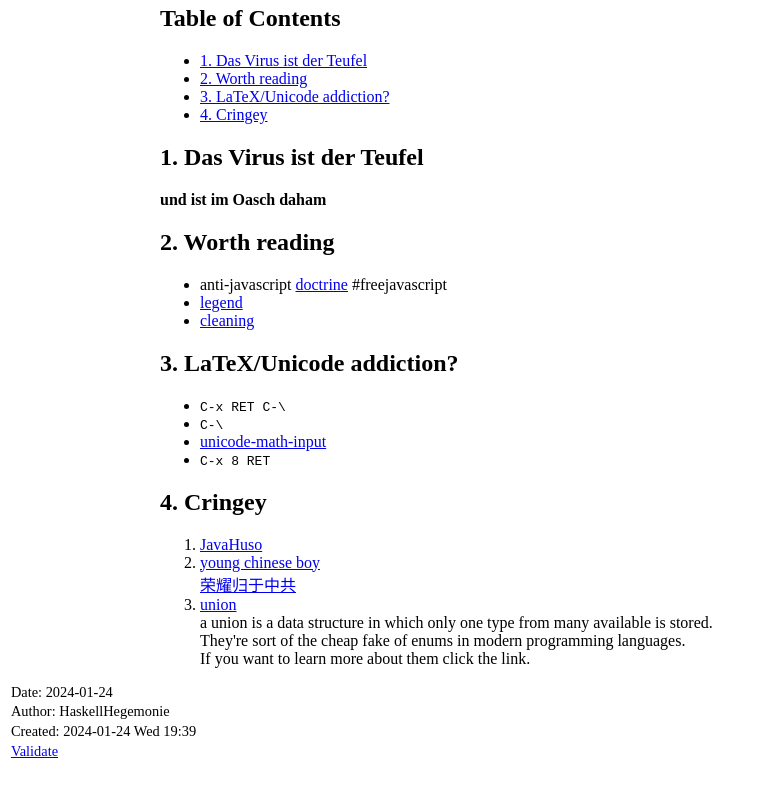
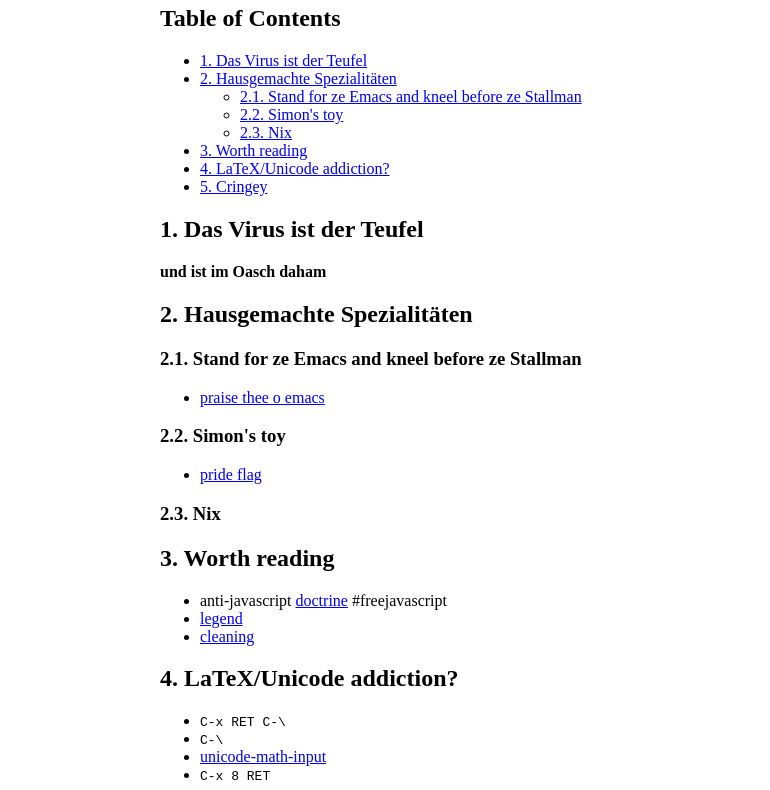
Before and after one commit to HaskellHegemonie/haskellhegemonie.github.io, a plain HTML site: page index.html in a window 1280 px wide. Shown: the part 73-863 px from the top of the page, without its empty margins (0-770 px from the left). Before the commit the page ends 841 px from the top, so only its background shows below. Drawn offline with Linux system fonts and the light colour scheme.

Commit message:
Saturday commit

```diff
--- a/index.html
+++ b/index.html
@@ -3,10 +3,10 @@
 "http://www.w3.org/TR/xhtml1/DTD/xhtml1-strict.dtd">
 <html xmlns="http://www.w3.org/1999/xhtml" lang="en" xml:lang="en">
 <head>
-<!-- 2024-01-24 Wed 19:39 -->
+<!-- 2024-01-27 Sat 21:43 -->
 <meta http-equiv="Content-Type" content="text/html;charset=utf-8" />
 <meta name="viewport" content="width=device-width, initial-scale=1" />
-<title>Page</title>
+<title>Speisekarte</title>
 <meta name="author" content="HaskellHegemonie" />
 <meta name="generator" content="Org Mode" />
 <style>
@@ -196,30 +196,61 @@
 </head>
 <body>
 <div id="content" class="content">
-<h1 class="title">Page</h1>
+<h1 class="title">Speisekarte</h1>
 <div id="table-of-contents" role="doc-toc">
 <h2>Table of Contents</h2>
 <div id="text-table-of-contents" role="doc-toc">
 <ul>
-<li><a href="#org1afc945">1. Das Virus ist der Teufel</a></li>
-<li><a href="#org58a4337">2. Worth reading</a></li>
-<li><a href="#org7cdacbf">3. LaTeX/Unicode addiction?</a></li>
-<li><a href="#orgcd46240">4. Cringey</a></li>
+<li><a href="#org9b78e88">1. Das Virus ist der Teufel</a></li>
+<li><a href="#org643a8fe">2. Hausgemachte Spezialitäten</a>
+<ul>
+<li><a href="#orgb058a84">2.1. Stand for ze Emacs and kneel before ze Stallman</a></li>
+<li><a href="#org36c01f6">2.2. Simon's toy</a></li>
+<li><a href="#org6d8cf98">2.3. Nix</a></li>
+</ul>
+</li>
+<li><a href="#orge245269">3. Worth reading</a></li>
+<li><a href="#orgec2d70f">4. LaTeX/Unicode addiction?</a></li>
+<li><a href="#org4ee4a64">5. Cringey</a></li>
 </ul>
 </div>
 </div>
 
-<div id="outline-container-org1afc945" class="outline-2">
-<h2 id="org1afc945"><span class="section-number-2">1.</span> Das Virus ist der Teufel</h2>
+<div id="outline-container-org9b78e88" class="outline-2">
+<h2 id="org9b78e88"><span class="section-number-2">1.</span> Das Virus ist der Teufel</h2>
 <div class="outline-text-2" id="text-1">
 <p>
 <b>und ist im Oasch daham</b><br />
 </p>
 </div>
 </div>
-<div id="outline-container-org58a4337" class="outline-2">
-<h2 id="org58a4337"><span class="section-number-2">2.</span> Worth reading</h2>
+<div id="outline-container-org643a8fe" class="outline-2">
+<h2 id="org643a8fe"><span class="section-number-2">2.</span> Hausgemachte Spezialitäten</h2>
 <div class="outline-text-2" id="text-2">
+</div>
+<div id="outline-container-orgb058a84" class="outline-3">
+<h3 id="orgb058a84"><span class="section-number-3">2.1.</span> Stand for ze Emacs and kneel before ze Stallman</h3>
+<div class="outline-text-3" id="text-2-1">
+<ul class="org-ul">
+<li><a href="https://github.com/HaskellHegemonie/emacs-brotherhood">praise thee o emacs</a><br /></li>
+</ul>
+</div>
+</div>
+<div id="outline-container-org36c01f6" class="outline-3">
+<h3 id="org36c01f6"><span class="section-number-3">2.2.</span> Simon's toy</h3>
+<div class="outline-text-3" id="text-2-2">
+<ul class="org-ul">
+<li><a href="https://github.com/HaskellHegemonie/haskell-pride">pride flag</a><br /></li>
+</ul>
+</div>
+</div>
+<div id="outline-container-org6d8cf98" class="outline-3">
+<h3 id="org6d8cf98"><span class="section-number-3">2.3.</span> Nix</h3>
+</div>
+</div>
+<div id="outline-container-orge245269" class="outline-2">
+<h2 id="orge245269"><span class="section-number-2">3.</span> Worth reading</h2>
+<div class="outline-text-2" id="text-3">
 <ul class="org-ul">
 <li>anti-javascript <a href="https://www.gnu.org/philosophy/javascript-trap.html">doctrine</a> #freejavascript<br /></li>
 <li><a href="https://www.stallman.org/">legend</a><br /></li>
@@ -227,9 +258,9 @@
 </ul>
 </div>
 </div>
-<div id="outline-container-org7cdacbf" class="outline-2">
-<h2 id="org7cdacbf"><span class="section-number-2">3.</span> LaTeX/Unicode addiction?</h2>
-<div class="outline-text-2" id="text-3">
+<div id="outline-container-orgec2d70f" class="outline-2">
+<h2 id="orgec2d70f"><span class="section-number-2">4.</span> LaTeX/Unicode addiction?</h2>
+<div class="outline-text-2" id="text-4">
 <ul class="org-ul">
 <li><code>C-x RET C-\</code><br /></li>
 <li><code>C-\</code><br /></li>
@@ -239,9 +270,9 @@
 </div>
 </div>
 
-<div id="outline-container-orgcd46240" class="outline-2">
-<h2 id="orgcd46240"><span class="section-number-2">4.</span> Cringey</h2>
-<div class="outline-text-2" id="text-4">
+<div id="outline-container-org4ee4a64" class="outline-2">
+<h2 id="org4ee4a64"><span class="section-number-2">5.</span> Cringey</h2>
+<div class="outline-text-2" id="text-5">
 <ol class="org-ol">
 <li><a href="https://rxbi.github.io">JavaHuso</a><br /></li>
 <li><a href="https://jiundji.github.io">young chinese boy</a><br />
@@ -257,7 +288,7 @@ If you want to learn more about them click the link.<br /></li>
 <div id="postamble" class="status">
 <p class="date">Date: 2024-01-24</p>
 <p class="author">Author: HaskellHegemonie</p>
-<p class="date">Created: 2024-01-24 Wed 19:39</p>
+<p class="date">Created: 2024-01-27 Sat 21:43</p>
 <p class="validation"><a href="https://validator.w3.org/check?uri=referer">Validate</a></p>
 </div>
 </body>
```
Also changed, not shown: 1 other file.
